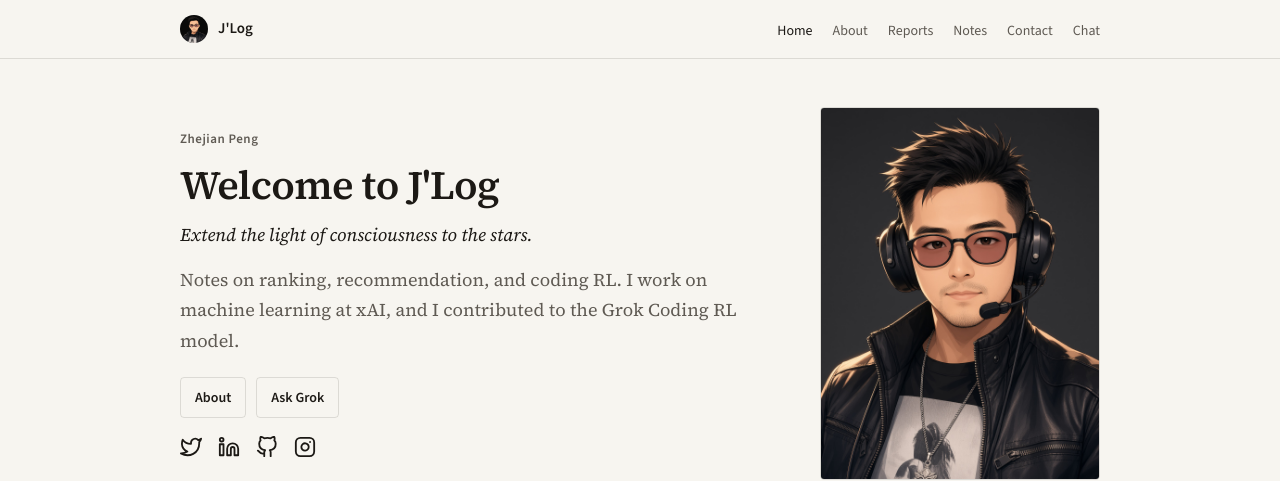
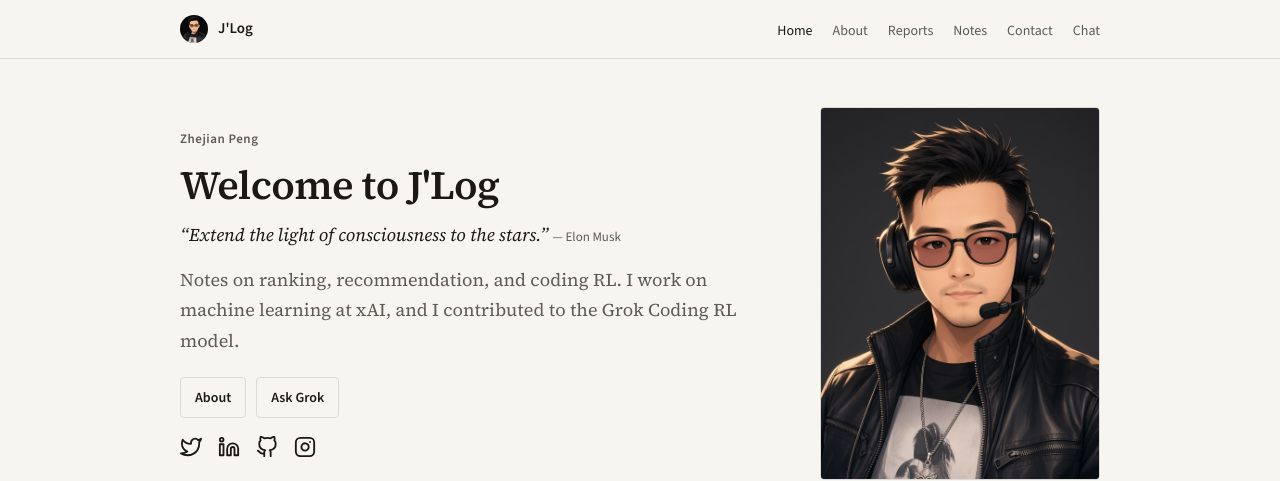
Before and after one commit to jazzikp/jazzikp.github.io, a Jekyll site: the page built from index.html, in a window 1280 px wide. Shown: the top 481 px of the page. Built offline with Jekyll 4.4.1, drawn with Linux system fonts in a browser that asks for light colours; the list of posts is cut into pages by our own code.

Commit message:
Attribute the homepage motto to Elon Musk

```diff
--- a/css/site.css
+++ b/css/site.css
@@ -145,6 +145,12 @@
   color: var(--ink);
   margin: 0 0 14px;
   font-size: 18px;
+}
+.motto cite {
+  font-style: normal;
+  font-family: var(--font-sans);
+  font-size: 13px;
+  color: var(--muted);
 }
 .lede {
   color: var(--muted);
--- a/index.html
+++ b/index.html
@@ -6,7 +6,7 @@
         <div>
             <p class="eyebrow">Zhejian Peng</p>
             <h1>Welcome to J'Log</h1>
-            <p class="motto">Extend the light of consciousness to the stars.</p>
+            <p class="motto">“Extend the light of consciousness to the stars.” <cite>— Elon Musk</cite></p>
             <p class="lede">
                 Notes on ranking, recommendation, and coding RL.
                 I work on machine learning at xAI, and I contributed to the Grok Coding RL model.
```
